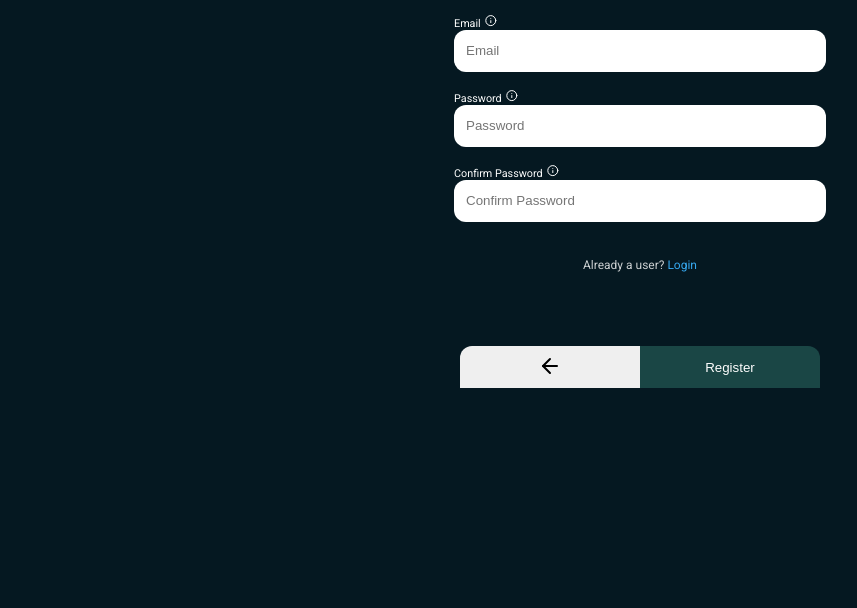
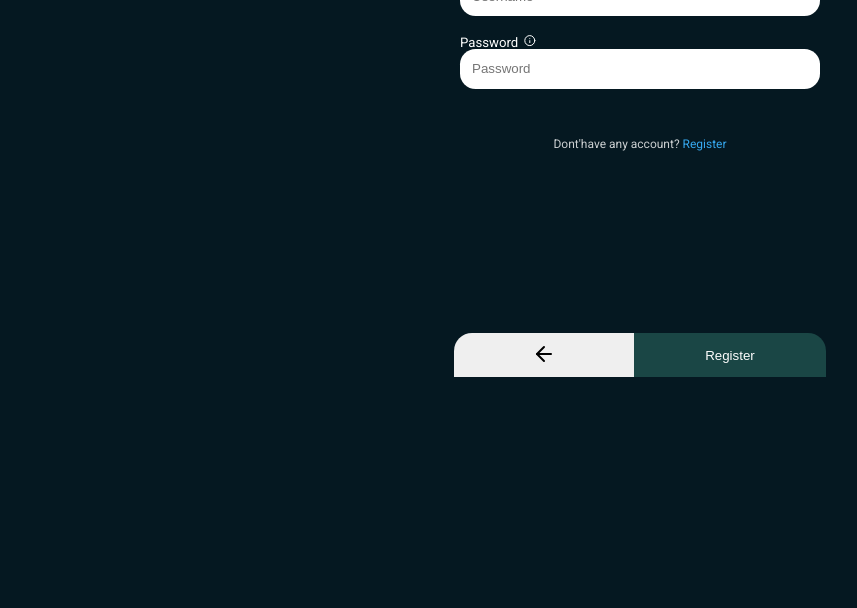
Before and after one commit to DearmenChandro/FrontEnd-Balbalan, a plain HTML site: page docs/login-page.html in a window 1280 px wide. Shown: the part 192-800 px from the top of the page, without its empty margins (0-857 px from the left). Drawn offline with nearby package versions, Linux system fonts and the light colour scheme.

Commit message:
register page and login page

```diff
--- a/css/login-page-style.css
+++ b/css/login-page-style.css
@@ -116,14 +116,14 @@ form .input-group .form-input p {
   background-color: #1a4645;
   color: #fdfdfd;
   width: 16rem;
-  height: 3.5rem;
+  height: 3.7rem;
   border-top-right-radius: 1.5rem;
   cursor: pointer;
 }
 
 .group-button #back-button {
   width: 15rem;
-  height: 3.5rem;
+  height: 3.7rem;
   border-top-left-radius: 1.5rem;
   cursor: pointer;
 }
--- a/register-page.html
+++ b/docs/login-page.html
@@ -5,7 +5,7 @@
     <meta charset="UTF-8" />
     <meta http-equiv="X-UA-Compatible" content="IE=edge" />
     <meta name="viewport" content="width=device-width, initial-scale=1.0" />
-    <title>Register | BalbalanID</title>
+    <title>Login | BalbalanID</title>
 
     <!-- Google Fonts -->
     <link rel="preconnect" href="https://fonts.googleapis.com">
@@ -17,7 +17,7 @@
     <script src="https://unpkg.com/feather-icons"></script>
 
     <!-- My Style -->
-    <link rel="stylesheet" href="css/register-page-style.css" />
+    <link rel="stylesheet" href="../css/login-page-style.css" />
 </head>
 
 <body>
@@ -32,8 +32,8 @@
 
         <div class="headsection">
 
-            <img src="img/logo.png" alt="logo" id="logo">
-            <img src="img/logo-tulisan.png" alt="logo" id="logo-tulisan">
+            <img src="../img/logo.png" alt="logo" id="logo">
+            <img src="../img/logo-tulisan.png" alt="logo" id="logo-tulisan">
 
 
         </div>
@@ -67,33 +67,12 @@
             </div>
 
 
-
-            <div class="form-input">
-                <p>Email
-                    <i data-feather="info"></i>
-                </p>
-                <input type="text" placeholder="Email">
-            </div>
-
-
-
             <div class="form-input">
                 <p>Password
                     <i data-feather="info"></i>
                 </p>
                 <input type="text" placeholder="Password">
             </div>
-
-
-
-            <div class="form-input">
-                <p>Confirm Password
-                    <i data-feather="info"></i>
-                </p>
-                <input type="text" placeholder="Confirm Password">
-            </div>
-
-
 
 
 
@@ -104,9 +83,9 @@
 
     </form>
 
-    <div class="login-cta">
-        <p>Already a user?&nbsp;</p>
-        <a href="login-page.html">Login</a>
+    <div class="register-cta">
+        <p>Dont'have any account?&nbsp;</p>
+        <a href="../docs/register-page.html">Register</a>
     </div>
 
     <!-- content end -->
```
Also changed, not shown: docs/register-page.html (renamed from login-page.html, +28 -7 lines).
